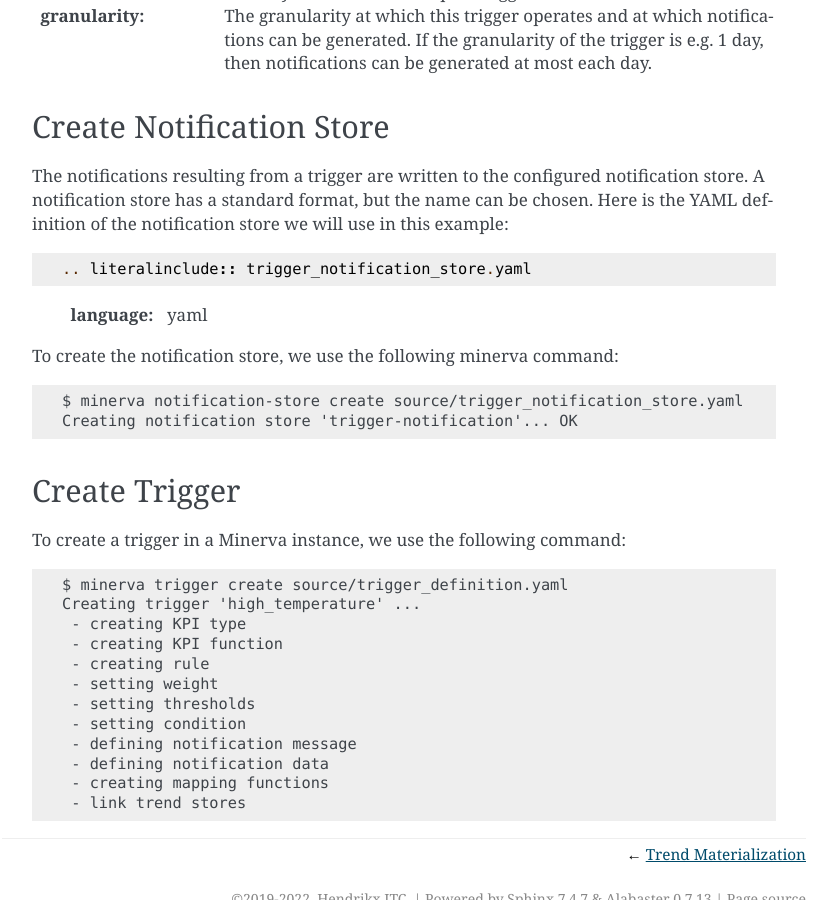
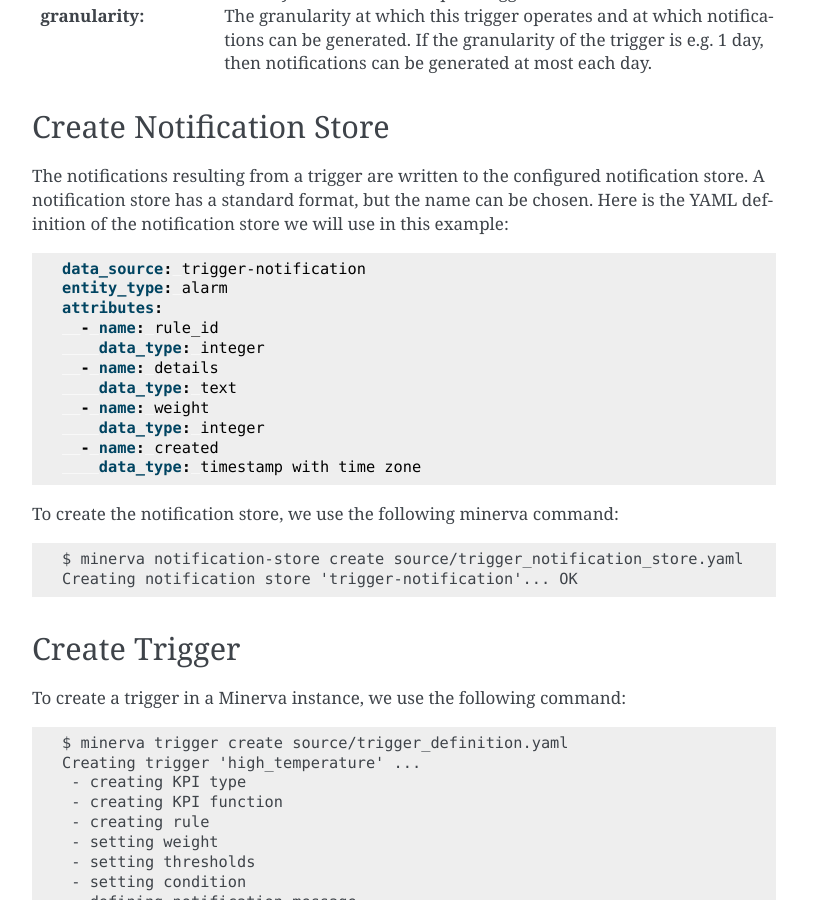
Before and after one commit to hendrikx-itc/minerva-book, a Sphinx documentation site: the page built from source/triggers.rst, in a window 1280 px wide and 900 px high, scrolled down 1846 px. Shown: the whole window, without its empty margins (346-1183 px from the left). Built offline with Sphinx 7.4.7, drawn with Linux system fonts in a browser that asks for light colours.

Commit message:
Fix issue with literal include

```diff
--- a/source/triggers.rst
+++ b/source/triggers.rst
@@ -58,7 +58,7 @@
 The notifications resulting from a trigger are written to the configured
 notification store. A notification store has a standard format, but the name
 can be chosen. Here is the YAML definition of the notification store we will
-use in this example::
+use in this example:
 
 .. literalinclude:: trigger_notification_store.yaml
    :language: yaml
```
